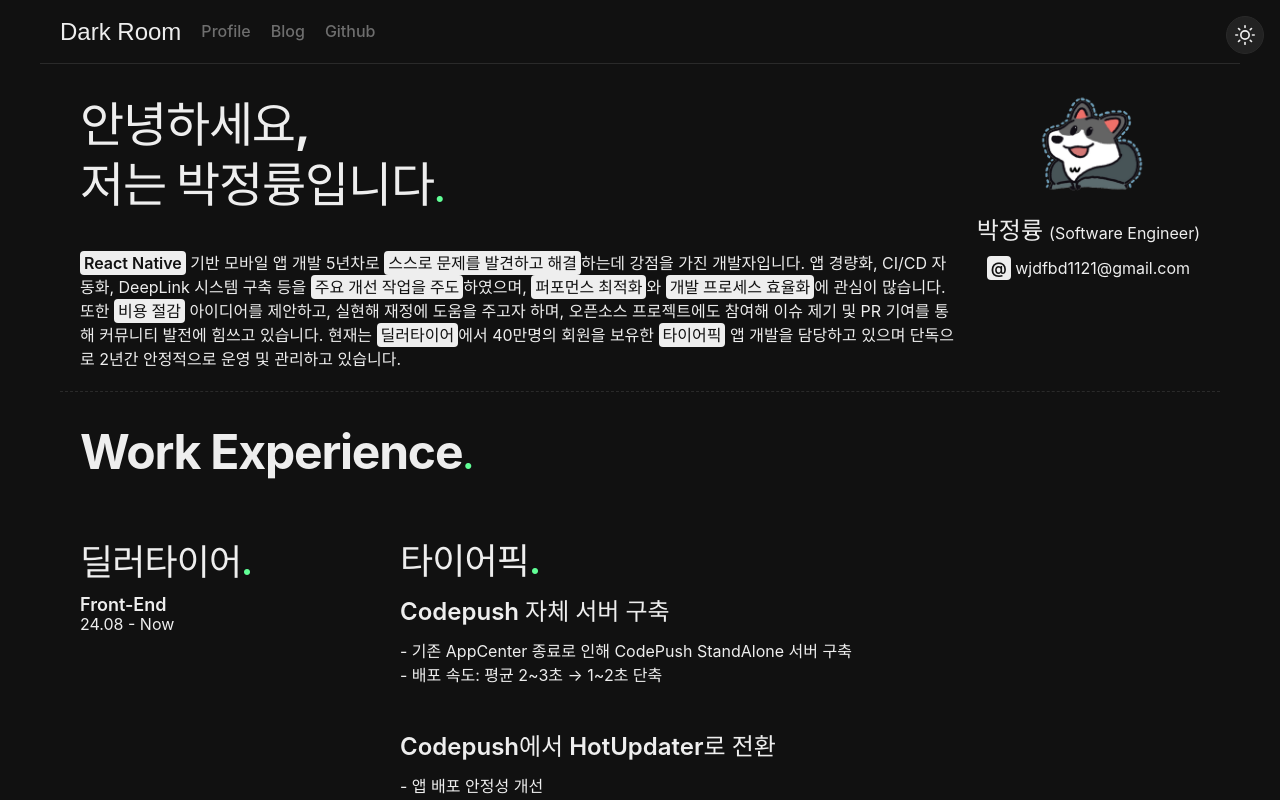
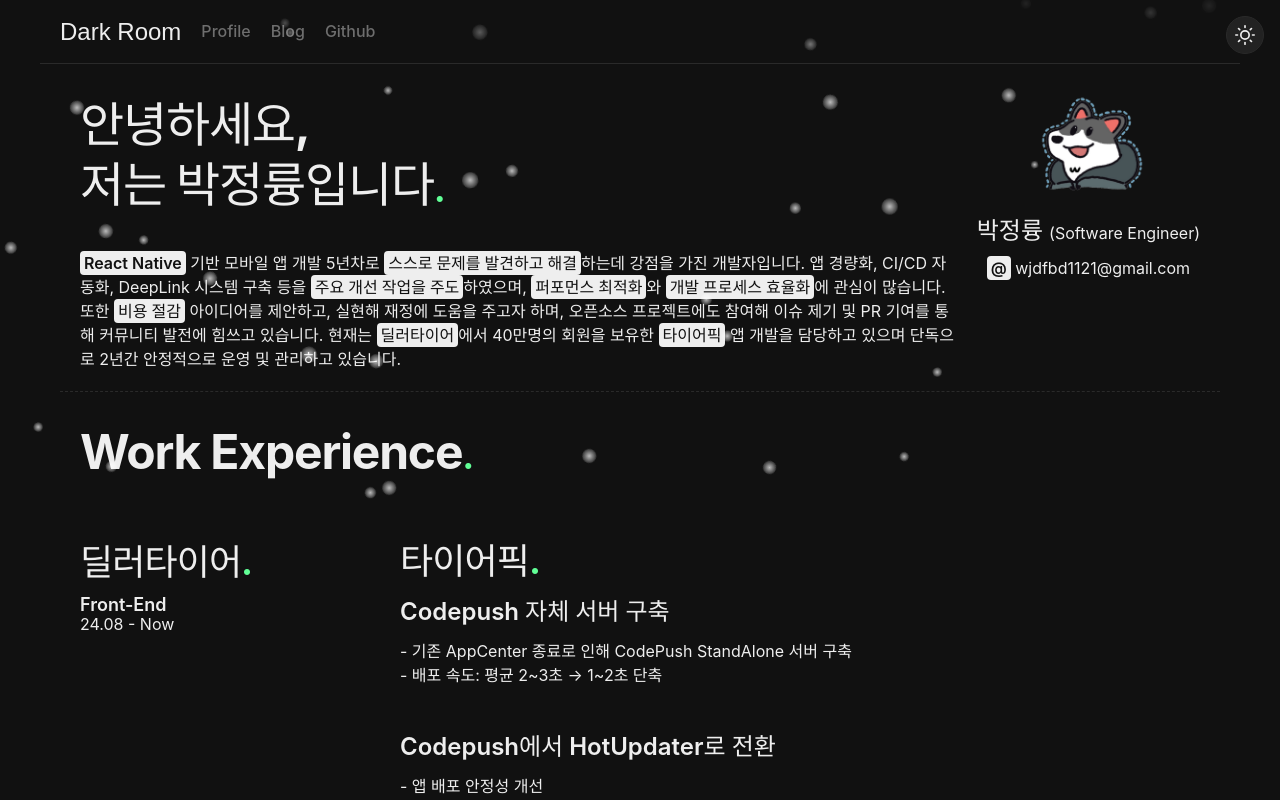
Before and after one commit to RyuWoong/ryuwoong.github.io, a Next.js app: page /profile in a window 1280 px wide. Shown: the top 800 px of the page. Built offline with nearby package versions, Linux system fonts and the light colour scheme; a web font is replaced by a local one.

Commit message:
feat: 눈이 내려요.

```diff
--- a/app/(main)/layout.tsx
+++ b/app/(main)/layout.tsx
@@ -1,5 +1,6 @@
 import Link from "next/link";
 import styles from "./main.module.css";
+import Snow from "@/components/Snow";
 
 export default function RootLayout({
   children,
@@ -8,6 +9,7 @@ export default function RootLayout({
 }>) {
   return (
     <div id="main" className={styles.container}>
+      <Snow />
       <header className={styles.header}>
         <span className={styles.title}>Dark Room</span>
         <ul className={styles.nav}>
--- a/app/page.tsx
+++ b/app/page.tsx
@@ -19,9 +19,7 @@ export default function Home() {
               <span className={styles.titleLine}>DarkRoom</span>
             </h1>
           </div>
-          <div className={styles.subtitle}>
-            Press Enter or Click to Continue
-          </div>
+          <div className={styles.subtitle}>Press Enter or Click to Continue</div>
         </Link>
       </main>
 
--- /dev/null
+++ b/components/Snow/index.tsx
@@ -0,0 +1,29 @@
+"use client";
+
+import styles from "./snow.module.css";
+
+const SNOWFLAKE_COUNT = 50;
+
+function Snow() {
+  return (
+    <div className={styles.snowContainer}>
+      {Array.from({ length: SNOWFLAKE_COUNT }).map((_, i) => (
+        <div
+          key={i}
+          className={styles.snowflake}
+          style={
+            {
+              "--delay": `${Math.random() * 10}s`,
+              "--left": `${Math.random() * 100}%`,
+              "--size": `${Math.random() * 0.6 + 0.4}rem`,
+              "--duration": `${Math.random() * 5 + 8}s`,
+              "--drift": `${Math.random() * 40 - 20}px`,
+            } as React.CSSProperties
+          }
+        />
+      ))}
+    </div>
+  );
+}
+
+export default Snow;
--- /dev/null
+++ b/components/Snow/snow.module.css
@@ -0,0 +1,40 @@
+.snowContainer {
+  position: fixed;
+  top: 0;
+  left: 0;
+  width: 100%;
+  height: 100%;
+  pointer-events: none;
+  overflow: hidden;
+  z-index: 1;
+}
+
+.snowflake {
+  position: absolute;
+  top: -10px;
+  left: var(--left);
+  width: var(--size);
+  height: var(--size);
+  background: radial-gradient(circle, rgba(255, 255, 255, 0.9) 0%, rgba(255, 255, 255, 0.3) 60%, transparent 100%);
+  border-radius: 50%;
+  opacity: 0;
+  animation: fall var(--duration) linear infinite;
+  animation-delay: var(--delay);
+}
+
+@keyframes fall {
+  0% {
+    transform: translateY(0) translateX(0) rotate(0deg);
+    opacity: 0;
+  }
+  10% {
+    opacity: 0.8;
+  }
+  90% {
+    opacity: 0.8;
+  }
+  100% {
+    transform: translateY(100vh) translateX(var(--drift)) rotate(360deg);
+    opacity: 0;
+  }
+}
```
